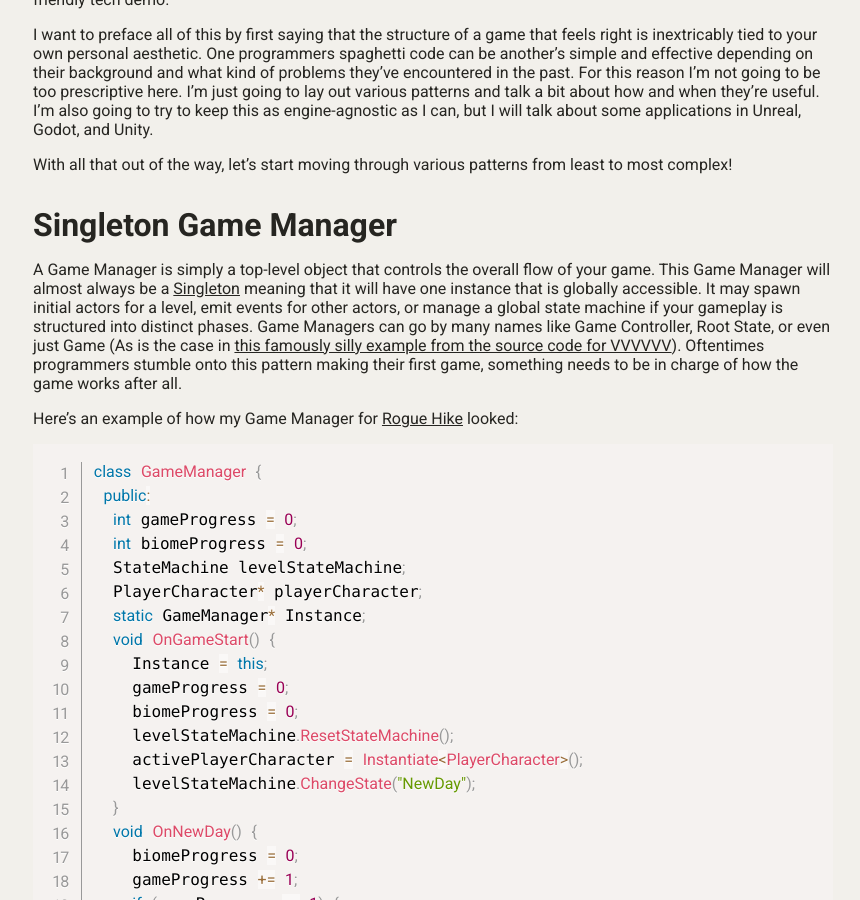
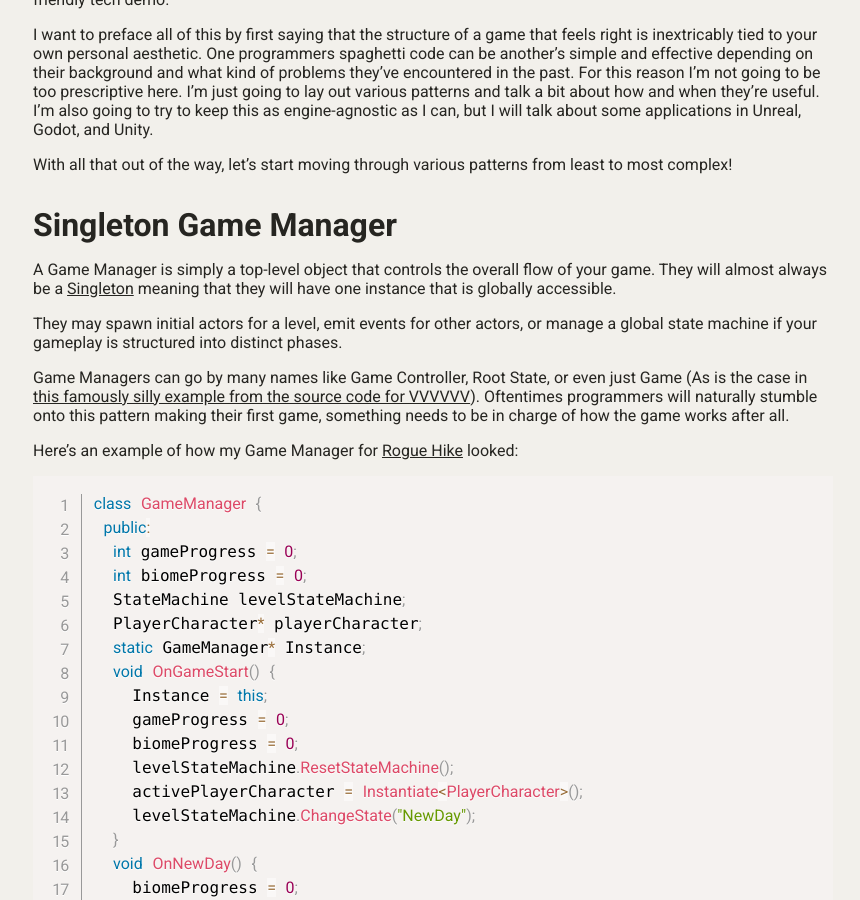
Before and after one commit to jaideng123/jaideng123.github.io, a Jekyll site: the page built from _posts/blogposts/2025-01-17-TheArtOfGluingThingsTogether.md, in a window 1280 px wide and 900 px high, scrolled down 340 px. Shown: the whole window, without its empty margins (207-1067 px from the left). Built offline with Jekyll 4.4.1, drawn with Linux system fonts in a browser that asks for light colours; nearby versions of some CDN libraries; some of the changed text lies outside the part shown.

Commit message:
Update 2025-01-17-TheArtOfGluingThingsTogether.md

```diff
--- a/_posts/blogposts/2025-01-17-TheArtOfGluingThingsTogether.md
+++ b/_posts/blogposts/2025-01-17-TheArtOfGluingThingsTogether.md
@@ -20,11 +20,12 @@ I want to preface all of this by first saying that the structure of a game that
 With all that out of the way, let's start moving through various patterns from least to most complex!
 
 # Singleton Game Manager
-A Game Manager is simply a top-level object that controls the overall flow of your game.
-This Game Manager will almost always be a [Singleton](https://en.wikipedia.org/wiki/Singleton_pattern) meaning that it will have one instance that is globally accessible.
-It may spawn initial actors for a level, emit events for other actors, or manage a global state machine if your gameplay is structured into distinct phases.
+A Game Manager is simply a top-level object that controls the overall flow of your game. They will almost always be a [Singleton](https://en.wikipedia.org/wiki/Singleton_pattern) meaning that they will have one instance that is globally accessible.
+
+They may spawn initial actors for a level, emit events for other actors, or manage a global state machine if your gameplay is structured into distinct phases.
+
 Game Managers can go by many names like Game Controller, Root State, or even just Game (As is the case in [this famously silly example from the source code for VVVVVV](https://github.com/TerryCavanagh/VVVVVV/blob/f7c0321b715ceed8e87eba2ca507ad2dc28a428d/desktop_version/src/Game.h#L17)).
-Oftentimes programmers stumble onto this pattern making their first game, something needs to be in charge of how the game works after all.
+Oftentimes programmers will naturally stumble onto this pattern making their first game, something needs to be in charge of how the game works after all.
 
 Here's an example of how my Game Manager for [Rogue Hike](/games/RogueHike/) looked:
 
```
Also changed, not shown: other parts of _posts/blogposts/2025-01-17-TheArtOfGluingThingsTogether.md (+1 -3 lines).
